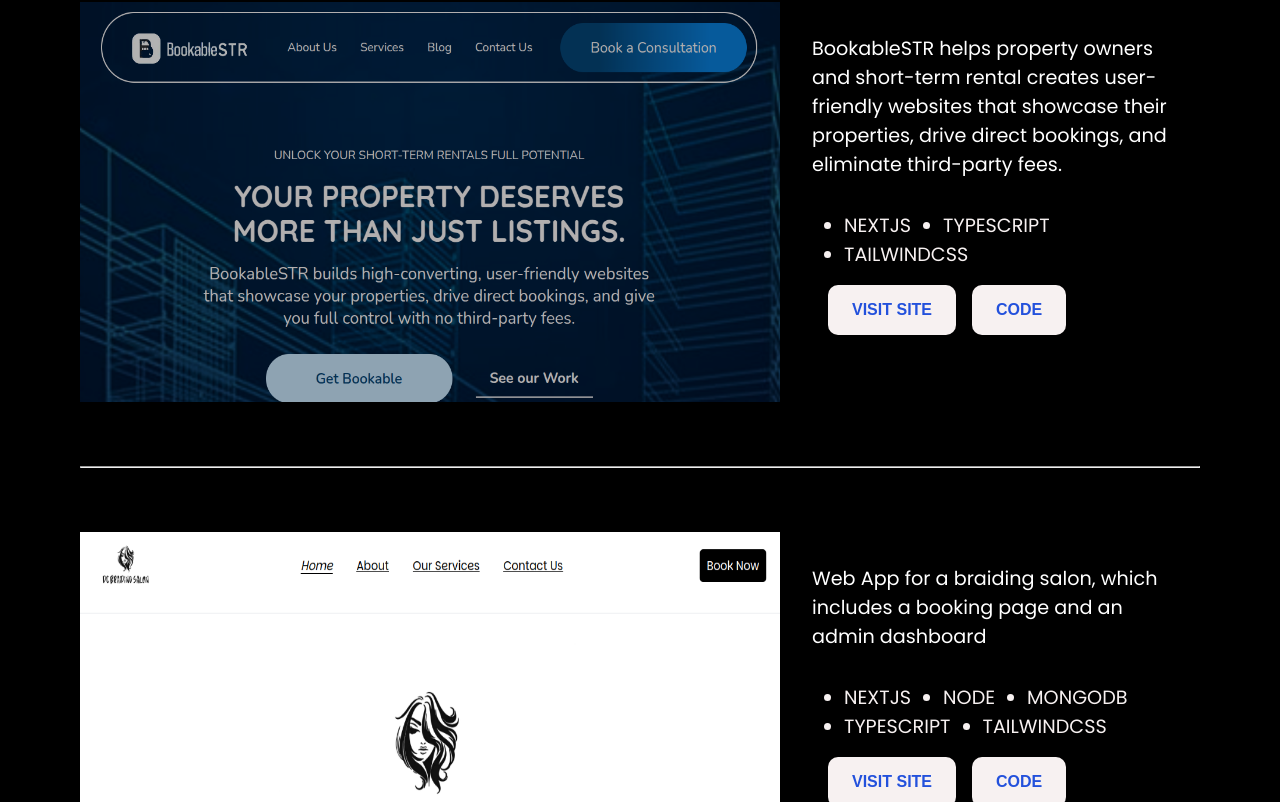
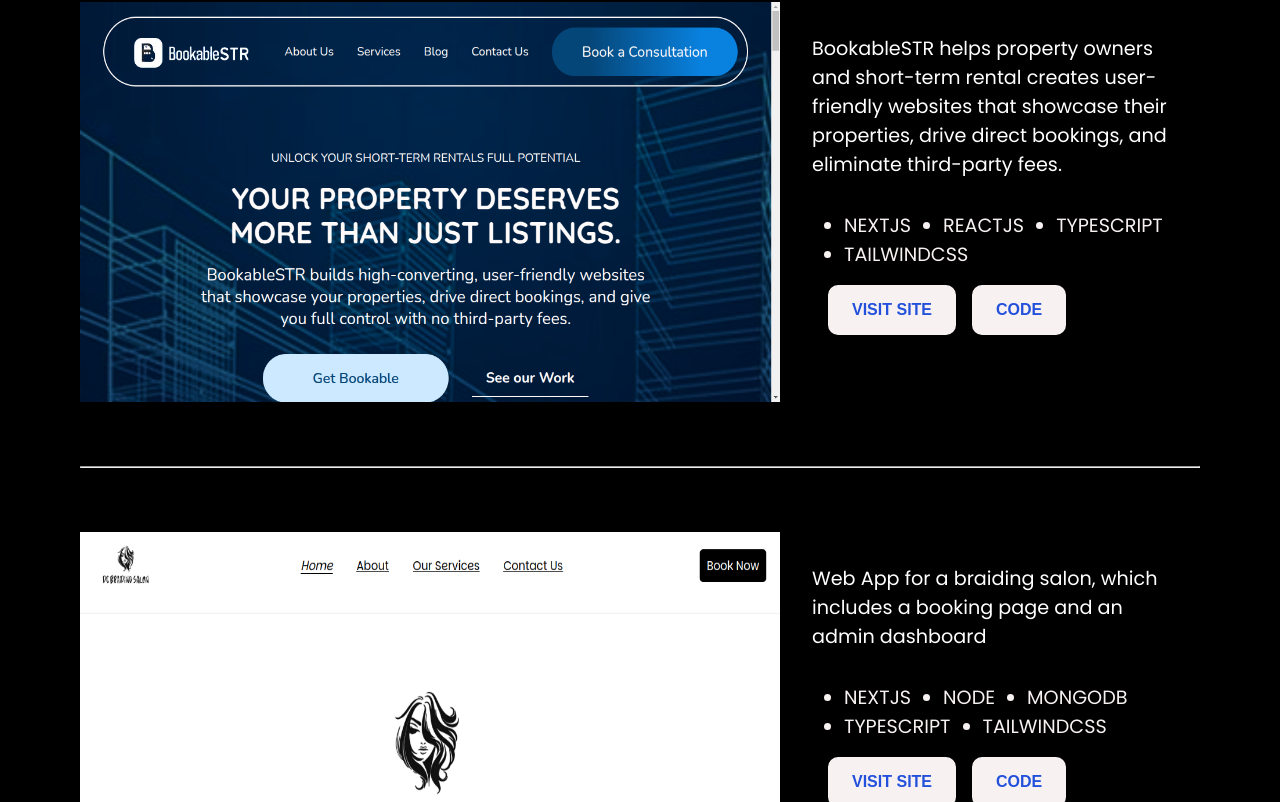
Before and after one commit to Nnenna-udefi/portfolio, a React (Create React App) app: page / in a window 1280 px wide. Shown: the part 2533-3335 px from the top of the page. Built offline with nearby package versions, Linux system fonts and the light colour scheme.

Commit message:
updated bookable project

```diff
--- a/src/components/project.js
+++ b/src/components/project.js
@@ -8,7 +8,7 @@ import Easycare from "../images/easycare.jpg";
 import Bookishreads from "../images/bookrishread_home.png";
 import DChirs from "../images/DCHAIR.png";
 import HerRise from "../images/herRise.png";
-import Bookable from "../images/bookableSTR.png";
+import Bookable from "../images/BookableSTR.png";
 
 const projectList = [
   {
@@ -17,7 +17,7 @@ const projectList = [
     desc: "BookableSTR helps property owners and short-term rental creates user-friendly websites that showcase their properties, drive direct bookings, and eliminate third-party fees.",
     live_link: "https://bookablestr.com/",
     github_link: "https://github.com/bookablestr/bookableSTR",
-    language: ["NEXTJS", "TYPESCRIPT", "TAILWINDCSS"],
+    language: ["NEXTJS", "REACTJS", "TYPESCRIPT", "TAILWINDCSS"],
   },
   {
     image: DChirs,
```
Also changed, not shown: src/images/BookableSTR.png (added), src/images/bookableSTR.png (deleted).
